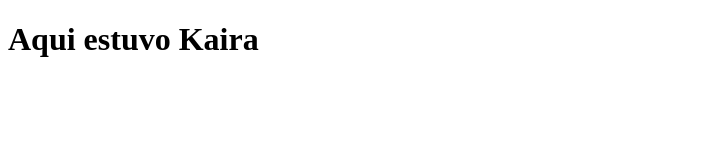
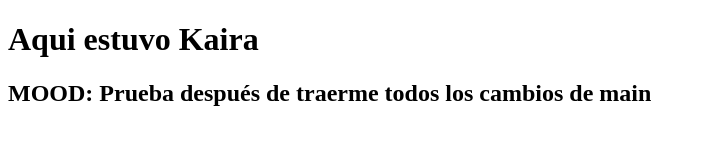
Before and after one commit to yohannavrojo/ejemplo, a plain HTML site: page index.html in a window 1280 px wide. Shown: the whole page, without its empty margins (0-705 px from the left). Drawn offline with Linux system fonts and the light colour scheme.

Commit message:
cambio dos prueba dos

```diff
--- a/index.html
+++ b/index.html
@@ -10,5 +10,7 @@
     <h1>
         Aqui estuvo Kaira
     </h1>
+
+    <h2>MOOD: Prueba después de traerme todos los cambios de main</h2>
 </body>
 </html>
```
